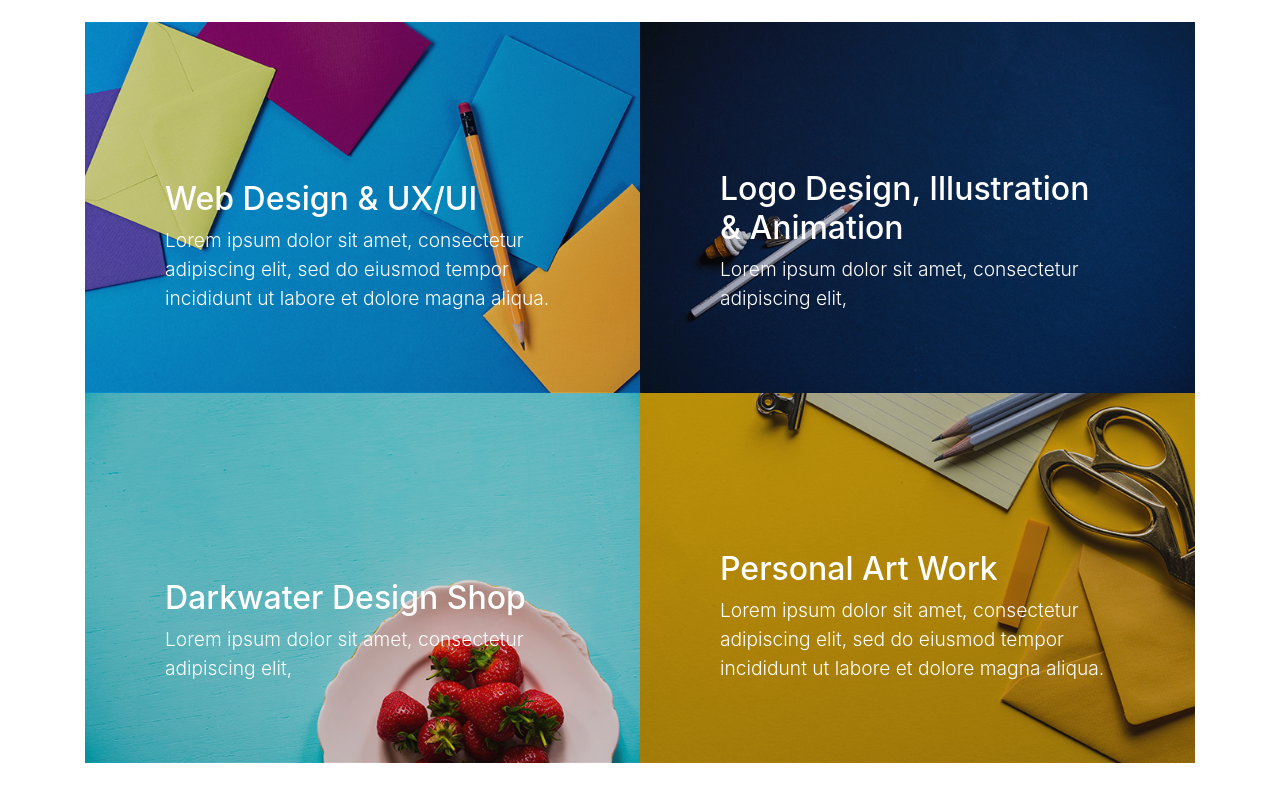
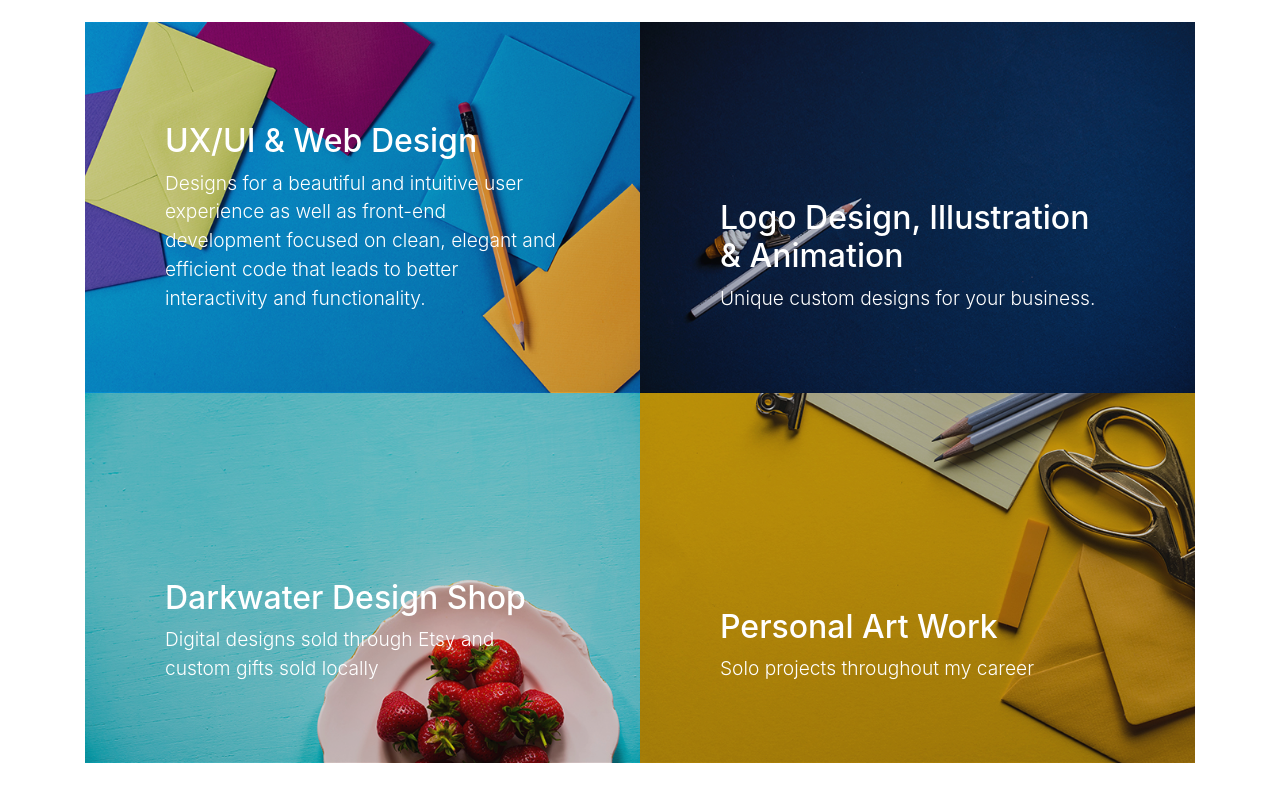
Before and after one commit to runclebach/portfolio, a website with bundled scripts: page index.html in a window 1280 px wide. Shown: the part 2940-3742 px from the top of the page. Built offline with nearby package versions, Linux system fonts and the light colour scheme.

Commit message:
Update index.html

```diff
--- a/index.html
+++ b/index.html
@@ -159,7 +159,7 @@
     <div class="container text-center">
       <h2 class="mx-auto mb-5">Let me help you with
         <em>your</em>
-        next website!</h2>
+        next project!</h2>
       <a class="btn btn-primary btn-xl" href="mailto:runclebach@gmail.com">Get Started</a>
     </div>
   </section>
@@ -176,8 +176,8 @@
           <a class="portfolio-item" href="#!">
             <div class="caption">
               <div class="caption-content">
-                <div class="h2">Web Design & UX/UI</div>
-                <p class="mb-0">Lorem ipsum dolor sit amet, consectetur adipiscing elit, sed do eiusmod tempor incididunt ut labore et dolore magna aliqua.</p>
+                <div class="h2">UX/UI & Web Design</div>
+                <p class="mb-0">Designs for a beautiful and intuitive user experience as well as front-end development focused on clean, elegant and efficient code that leads to better interactivity and functionality.</p>
               </div>
             </div>
             <img class="img-fluid" src="img/portfolio-1.jpg" alt="">
@@ -188,7 +188,7 @@
             <div class="caption">
               <div class="caption-content">
                 <div class="h2">Logo Design, Illustration & Animation</div>
-                <p class="mb-0">Lorem ipsum dolor sit amet, consectetur adipiscing elit,</p>
+                <p class="mb-0">Unique custom designs for your business.</p>
               </div>
             </div>
             <img class="img-fluid" src="img/portfolio-2.jpg" alt="">
@@ -199,7 +199,7 @@
             <div class="caption">
               <div class="caption-content">
                 <div class="h2">Darkwater Design Shop</div>
-                <p class="mb-0">Lorem ipsum dolor sit amet, consectetur adipiscing elit,</p>
+                <p class="mb-0">Digital designs sold through Etsy and custom gifts sold locally</p>
               </div>
             </div>
             <img class="img-fluid" src="img/portfolio-3.jpg" alt="">
@@ -210,7 +210,7 @@
             <div class="caption">
               <div class="caption-content">
                 <div class="h2">Personal Art Work</div>
-                <p class="mb-0">Lorem ipsum dolor sit amet, consectetur adipiscing elit, sed do eiusmod tempor incididunt ut labore et dolore magna aliqua.</p>
+                <p class="mb-0">Solo projects throughout my career</p>
               </div>
             </div>
             <img class="img-fluid" src="img/portfolio-4.jpg" alt="">
```
